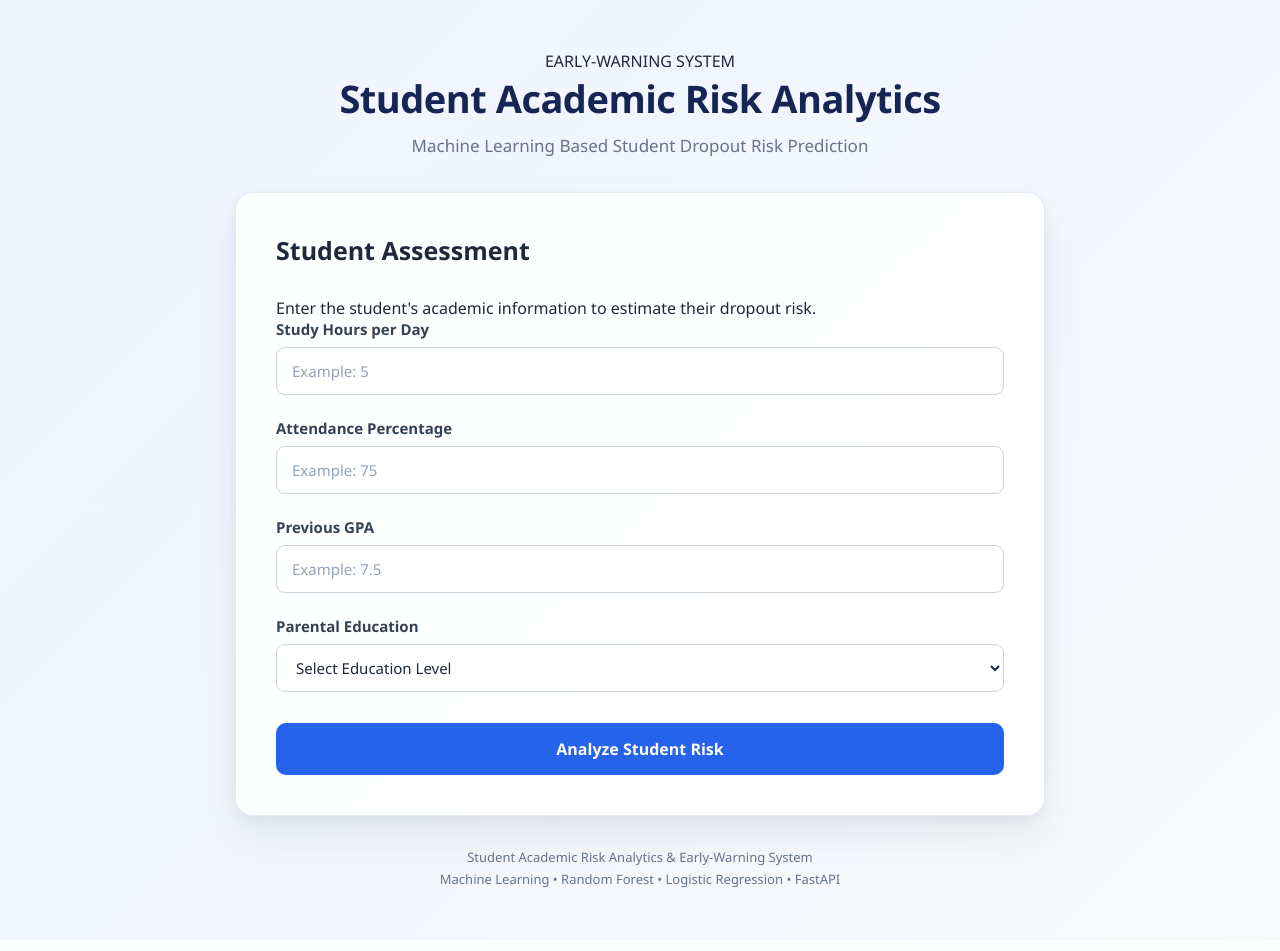
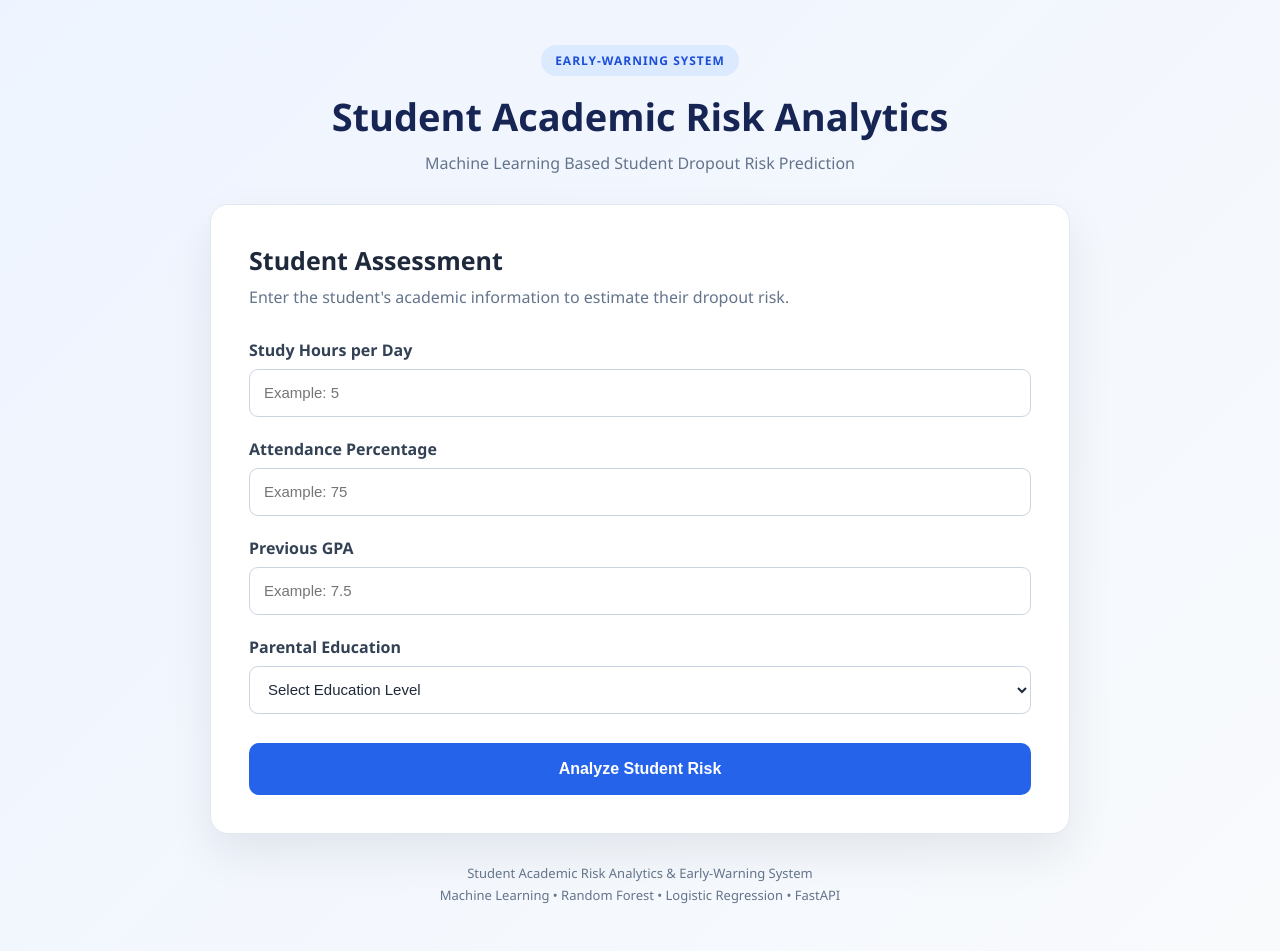
Before and after one commit to praveen081/student-academic-dropout-prediction, a FastAPI app: page / in a window 1280 px wide. Before the commit the page ends 888 px from the top, so only its background shows below. Run offline with FastAPI, Linux system fonts and the light colour scheme.

Commit message:
Refactor and clean up style.css
Refactor CSS for improved readability and consistency.

```diff
--- a/static/style.css
+++ b/static/style.css
@@ -1,351 +1,574 @@
-/* =====================================================
-   STUDENT DROPOUT RISK PREDICTION
-   Modern Professional UI
-   ===================================================== */
-
 * {
     box-sizing: border-box;
     margin: 0;
     padding: 0;
 }
 
+
 body {
-    font-family: "Segoe UI", Arial, sans-serif;
+
+    font-family:
+        "Segoe UI",
+        Arial,
+        sans-serif;
+
     min-height: 100vh;
-    background: linear-gradient(135deg, #eef4ff, #f8fafc);
+
+    background:
+        linear-gradient(
+            135deg,
+            #eef4ff,
+            #f8fafc
+        );
+
     color: #1e293b;
 }
 
 
-/* =====================================================
-   MAIN CONTAINER
-   ===================================================== */
+.container {
 
-.container {
     width: 100%;
-    max-width: 850px;
-    margin: 0 auto;
-    padding: 50px 20px;
+
+    max-width: 900px;
+
+    margin: auto;
+
+    padding: 45px 20px;
 }
 
 
-/* =====================================================
+/* =========================
    HEADER
-   ===================================================== */
+========================= */
 
 .header {
+
     text-align: center;
-    margin-bottom: 35px;
-}
 
-.header h1 {
-    font-size: 38px;
-    font-weight: 700;
-    letter-spacing: -0.5px;
-    color: #172554;
-    margin-bottom: 10px;
-}
-
-.header p {
-    font-size: 17px;
-    color: #64748b;
-}
-
-
-/* =====================================================
-   MAIN CARD
-   ===================================================== */
-
-.card {
-    background: rgba(255, 255, 255, 0.96);
-    border: 1px solid #e2e8f0;
-    border-radius: 18px;
-    padding: 40px;
-    box-shadow:
-        0 20px 40px rgba(15, 23, 42, 0.08),
-        0 4px 10px rgba(15, 23, 42, 0.04);
-}
-
-.card h2 {
-    font-size: 25px;
-    color: #1e293b;
     margin-bottom: 30px;
 }
 
 
-/* =====================================================
-   FORM
-   ===================================================== */
+.badge {
 
-.form-group {
-    margin-bottom: 23px;
+    display: inline-block;
+
+    padding: 7px 14px;
+
+    margin-bottom: 14px;
+
+    border-radius: 20px;
+
+    background: #dbeafe;
+
+    color: #1d4ed8;
+
+    font-size: 12px;
+
+    font-weight: 700;
+
+    letter-spacing: 1px;
 }
 
-.form-group label {
-    display: block;
-    font-size: 15px;
-    font-weight: 600;
-    color: #334155;
+
+.header h1 {
+
+    font-size: 38px;
+
+    color: #172554;
+
+    margin-bottom: 10px;
+}
+
+
+.header p {
+
+    color: #64748b;
+
+    font-size: 16px;
+}
+
+
+/* =========================
+   CARD
+========================= */
+
+.card {
+
+    background: white;
+
+    border:
+        1px solid #e2e8f0;
+
+    border-radius: 18px;
+
+    padding: 38px;
+
+    box-shadow:
+        0 20px 45px
+        rgba(15, 23, 42, 0.08);
+}
+
+
+.card h2 {
+
+    font-size: 25px;
+
     margin-bottom: 8px;
 }
 
 
-/* =====================================================
-   INPUTS
-   ===================================================== */
+.section-description {
+
+    color: #64748b;
+
+    margin-bottom: 28px;
+
+    line-height: 1.6;
+}
+
+
+/* =========================
+   FORM
+========================= */
+
+.form-group {
+
+    margin-bottom: 21px;
+}
+
+
+.form-group label {
+
+    display: block;
+
+    margin-bottom: 8px;
+
+    font-weight: 600;
+
+    color: #334155;
+}
+
 
 input,
 select {
+
     width: 100%;
+
     height: 48px;
-    padding: 0 15px;
 
-    font-family: inherit;
+    padding: 0 14px;
+
+    border:
+        1px solid #cbd5e1;
+
+    border-radius: 9px;
+
+    background: white;
+
     font-size: 15px;
 
     color: #1e293b;
-    background: #ffffff;
-
-    border: 1px solid #cbd5e1;
-    border-radius: 9px;
-
-    transition:
-        border-color 0.2s ease,
-        box-shadow 0.2s ease;
 }
 
-input::placeholder {
-    color: #94a3b8;
-}
-
-input:hover,
-select:hover {
-    border-color: #94a3b8;
-}
 
 input:focus,
 select:focus {
+
     outline: none;
+
     border-color: #2563eb;
 
     box-shadow:
-        0 0 0 3px rgba(37, 99, 235, 0.12);
+        0 0 0 3px
+        rgba(37, 99, 235, 0.12);
 }
 
 
-/* =====================================================
-   PREDICT BUTTON
-   ===================================================== */
+/* =========================
+   BUTTON
+========================= */
 
 button {
+
     width: 100%;
+
     height: 52px;
 
     margin-top: 8px;
 
     border: none;
+
     border-radius: 10px;
 
     background: #2563eb;
+
     color: white;
 
-    font-family: inherit;
     font-size: 16px;
+
     font-weight: 600;
 
     cursor: pointer;
 
-    transition:
-        background 0.2s ease,
-        transform 0.15s ease,
-        box-shadow 0.2s ease;
+    transition: 0.2s;
 }
 
+
 button:hover {
+
     background: #1d4ed8;
-
-    box-shadow:
-        0 8px 18px rgba(37, 99, 235, 0.22);
 
     transform: translateY(-1px);
 }
 
-button:active {
-    transform: translateY(0);
-}
 
 button:disabled {
+
     background: #94a3b8;
+
     cursor: not-allowed;
-    box-shadow: none;
+
     transform: none;
 }
 
 
-/* =====================================================
+/* =========================
    LOADING
-   ===================================================== */
+========================= */
 
 .loading {
+
     margin-top: 25px;
+
     padding: 15px;
 
     text-align: center;
 
+    background: #eff6ff;
+
     color: #2563eb;
-    font-size: 15px;
+
+    border-radius: 9px;
+
     font-weight: 600;
-
-    background: #eff6ff;
-    border-radius: 9px;
 }
 
 
-/* =====================================================
-   RESULT BOX
-   ===================================================== */
+/* =========================
+   RESULT
+========================= */
 
 .result {
+
     margin-top: 30px;
-    padding: 28px;
+
+    padding: 30px;
+
+    border-radius: 16px;
+
+    border: 1px solid #e2e8f0;
+
+    background: #f8fafc;
+}
+
+
+.result-header {
 
     text-align: center;
 
-    border-radius: 14px;
-
-    transition: all 0.3s ease;
-}
-
-.result h2 {
-    margin-bottom: 15px;
-    font-size: 27px;
+    margin-bottom: 25px;
 }
 
 
-/* SAFE */
+.result-label {
+
+    display: block;
+
+    font-size: 12px;
+
+    font-weight: 700;
+
+    letter-spacing: 1px;
+
+    color: #64748b;
+
+    margin-bottom: 8px;
+}
+
+
+.result h2 {
+
+    font-size: 32px;
+}
+
+
+/* =========================
+   RISK SCORE
+========================= */
+
+.risk-score-card {
+
+    text-align: center;
+
+    padding: 25px;
+
+    margin-bottom: 25px;
+
+    border-radius: 14px;
+
+    background: white;
+
+    border:
+        1px solid #e2e8f0;
+}
+
+
+.score-title {
+
+    font-size: 14px;
+
+    color: #64748b;
+
+    margin-bottom: 8px;
+}
+
+
+.risk-score {
+
+    font-size: 46px;
+
+    font-weight: 800;
+
+    color: #172554;
+
+    margin-bottom: 8px;
+}
+
+
+.risk-level {
+
+    display: inline-block;
+
+    padding: 7px 18px;
+
+    border-radius: 20px;
+
+    font-size: 13px;
+
+    font-weight: 800;
+
+    letter-spacing: 1px;
+}
+
+
+/* =========================
+   SECTIONS
+========================= */
+
+.analysis-section {
+
+    margin-top: 22px;
+
+    padding: 22px;
+
+    background: white;
+
+    border-radius: 12px;
+
+    border:
+        1px solid #e2e8f0;
+}
+
+
+.analysis-section h3 {
+
+    margin-bottom: 15px;
+
+    font-size: 18px;
+
+    color: #1e293b;
+}
+
+
+.analysis-list {
+
+    padding-left: 22px;
+
+    color: #475569;
+
+    line-height: 1.8;
+}
+
+
+.analysis-list li {
+
+    margin-bottom: 7px;
+}
+
+
+/* =========================
+   HIGH RISK
+========================= */
+
+.result.risk {
+
+    background: #fff1f2;
+
+    border-color: #fda4af;
+}
+
+
+.result.risk h2 {
+
+    color: #be123c;
+}
+
+
+.result.risk .risk-level {
+
+    background: #fee2e2;
+
+    color: #b91c1c;
+}
+
+
+/* =========================
+   MEDIUM RISK
+========================= */
+
+.result.medium {
+
+    background: #fffbeb;
+
+    border-color: #fcd34d;
+}
+
+
+.result.medium h2 {
+
+    color: #b45309;
+}
+
+
+.result.medium .risk-level {
+
+    background: #fef3c7;
+
+    color: #b45309;
+}
+
+
+/* =========================
+   SAFE
+========================= */
 
 .result.safe {
+
     background: #ecfdf5;
-    border: 1px solid #86efac;
+
+    border-color: #86efac;
 }
 
+
 .result.safe h2 {
+
     color: #047857;
 }
 
 
-/* AT RISK */
+.result.safe .risk-level {
 
-.result.risk {
-    background: #fff1f2;
-    border: 1px solid #fda4af;
-}
+    background: #d1fae5;
 
-.result.risk h2 {
-    color: #be123c;
+    color: #047857;
 }
 
 
-/* =====================================================
-   PROBABILITY
-   ===================================================== */
-
-.probability {
-    margin-bottom: 12px;
-
-    font-size: 18px;
-    color: #334155;
-}
-
-.probability strong {
-    font-size: 24px;
-    font-weight: 700;
-}
-
-
-/* =====================================================
-   RECOMMENDATION
-   ===================================================== */
-
-#recommendation {
-    margin-top: 10px;
-
-    color: #475569;
-    font-size: 15px;
-    line-height: 1.6;
-}
-
-
-/* =====================================================
+/* =========================
    ERROR
-   ===================================================== */
+========================= */
 
 .error {
+
     margin-top: 20px;
+
     padding: 15px;
 
     text-align: center;
 
     color: #991b1b;
+
     background: #fef2f2;
 
-    border: 1px solid #fecaca;
+    border:
+        1px solid #fecaca;
+
     border-radius: 9px;
-
-    font-size: 14px;
 }
 
 
-/* =====================================================
+/* =========================
    FOOTER
-   ===================================================== */
+========================= */
 
 .footer {
+
     text-align: center;
-    margin-top: 30px;
+
+    margin-top: 28px;
 
     color: #64748b;
+
     font-size: 13px;
+
     line-height: 1.7;
 }
 
 
-/* =====================================================
+/* =========================
    HIDDEN
-   ===================================================== */
+========================= */
 
 .hidden {
+
     display: none;
 }
 
 
-/* =====================================================
-   RESPONSIVE DESIGN
-   ===================================================== */
+/* =========================
+   MOBILE
+========================= */
 
 @media (max-width: 650px) {
 
     .container {
+
         padding: 30px 15px;
     }
 
+
     .header h1 {
+
         font-size: 29px;
     }
 
-    .header p {
-        font-size: 15px;
-    }
 
     .card {
+
         padding: 25px 20px;
     }
 
-    .card h2 {
-        font-size: 22px;
+
+    .result {
+
+        padding: 22px 15px;
     }
 
-    .result {
-        padding: 22px 15px;
+
+    .risk-score {
+
+        font-size: 38px;
     }
+
 }
```
